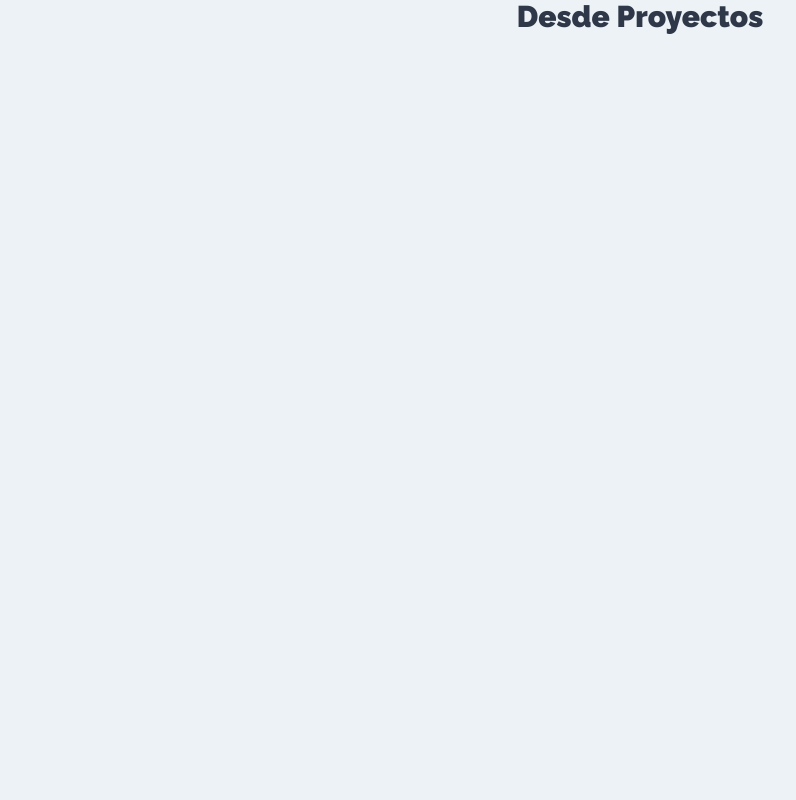
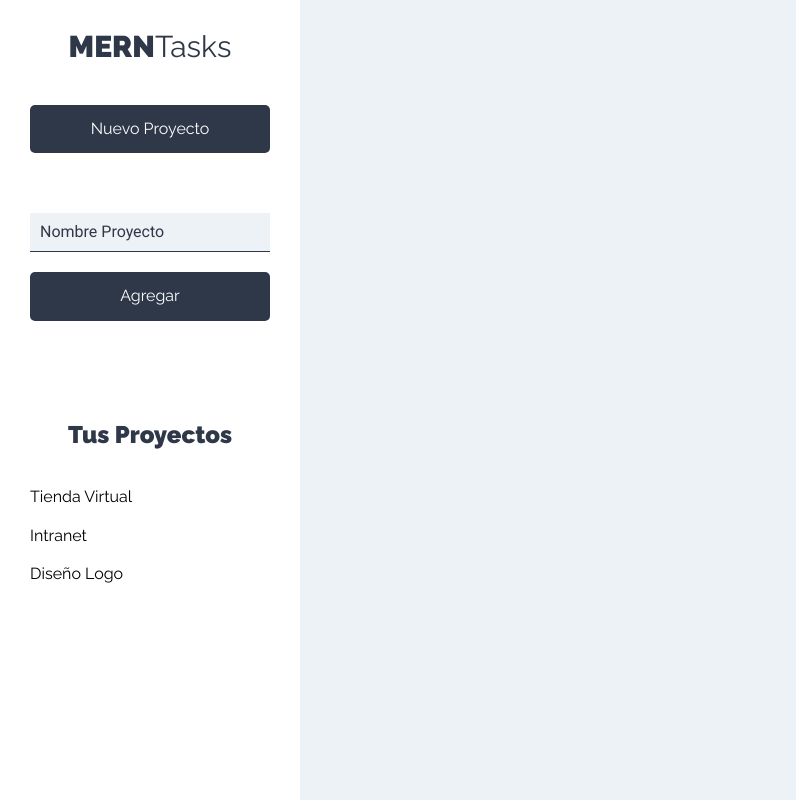
Before and after one commit to ManuelBlaze/MERNTasks_cliente, a React (Create React App) app: page /proyectos in a window 1280 px wide. Shown: the whole page, without its empty margins (0-796 px from the left). Built offline with nearby package versions, Linux system fonts and the light colour scheme.

Commit message:
/Proyectos - Sidebar

```diff
--- /dev/null
+++ b/src/components/layout/Sidebar.jsx
@@ -0,0 +1,20 @@
+import React from 'react';
+import NuevoProyecto from '../proyectos/NuevoProyecto';
+import ListadoProyectos from '../proyectos/ListadoProyectos';
+
+const Sidebar = () => {
+    return (
+        <aside>
+            <h1>MERN<span>Tasks</span></h1>
+
+            <NuevoProyecto />
+
+            <div className="proyectos">
+                <h2>Tus Proyectos</h2>
+                <ListadoProyectos />
+            </div>
+        </aside>
+    )
+}
+
+export default Sidebar;
--- /dev/null
+++ b/src/components/proyectos/ListadoProyectos.jsx
@@ -0,0 +1,23 @@
+import React from 'react';
+import Proyecto from './Proyecto';
+
+const ListadoProyectos = () => {
+
+    const proyectos = [
+        {nombre: 'Tienda Virtual'},
+        {nombre: 'Intranet'},
+        {nombre: 'Diseño Logo'}
+    ]
+
+    return (
+        <ul className="listado-proyectos">
+            {proyectos.map(proyecto => (
+                <Proyecto
+                    proyecto={proyecto}
+                />
+            ))}
+        </ul>
+    )
+}
+
+export default ListadoProyectos;
--- /dev/null
+++ b/src/components/proyectos/NuevoProyecto.jsx
@@ -0,0 +1,64 @@
+import React, { Fragment, useState } from 'react'
+
+const NuevoProyecto = () => {
+
+    //state para el proyecto
+    const [proyecto, setProyecto] = useState({
+        nombre: ''
+    });
+
+    //Extraer nombre
+    const { nombre } = proyecto;
+
+    //Lee el contenido del input
+    const onChangeProyecto = e => {
+        setProyecto({
+            ...proyecto,
+            [e.target.name]: e.target.value
+        })
+    }
+
+    //Cuando se realiza un submit
+    const onSubmitProyecto = e => {
+        e.preventDefault();
+
+        //Validar el proyecto
+
+        //Agregar al state
+
+        //Reiniciar el Form
+    }
+
+    return (
+        <Fragment>
+            <button
+                type="button"
+                className="btn btn-block btn-primario"
+                >
+                Nuevo Proyecto
+            </button>
+
+            <form
+                className="formulario-nuevo-proyecto"
+                onSubmit={onSubmitProyecto}
+            >
+                <input
+                    type="text"
+                    name="nombre"
+                    placeholder="Nombre Proyecto"
+                    className="input-text"
+                    value={nombre}
+                    onChange={onChangeProyecto}
+                />
+
+                <input
+                    type="submit"
+                    value="Agregar"
+                    className="btn btn-primario btn-block"
+                />
+            </form>
+        </Fragment>
+    )
+}
+
+export default NuevoProyecto;
--- /dev/null
+++ b/src/components/proyectos/Proyecto.jsx
@@ -0,0 +1,16 @@
+import React from 'react'
+
+const Proyecto = ({proyecto}) => {
+    return (
+        <li>
+            <button
+                type="button"
+                className="btn btn-blank"
+            >
+                {proyecto.nombre}
+            </button>
+        </li>
+    )
+}
+
+export default Proyecto
--- a/src/components/proyectos/Proyectos.jsx
+++ b/src/components/proyectos/Proyectos.jsx
@@ -1,9 +1,19 @@
-import React from 'react'
+import React from 'react';
+import Sidebar from '../layout/Sidebar';
 
 const Proyectos = () => {
     return (
-        <div>
-            <h1>Desde Proyectos</h1>
+        <div className="contenedor-app">
+            <Sidebar />
+
+            <div className="seccion-principal">
+                <main>
+
+                    <div className="contenedor-tareas">
+
+                    </div>
+                </main>
+            </div>
         </div>
     )
 }
```
